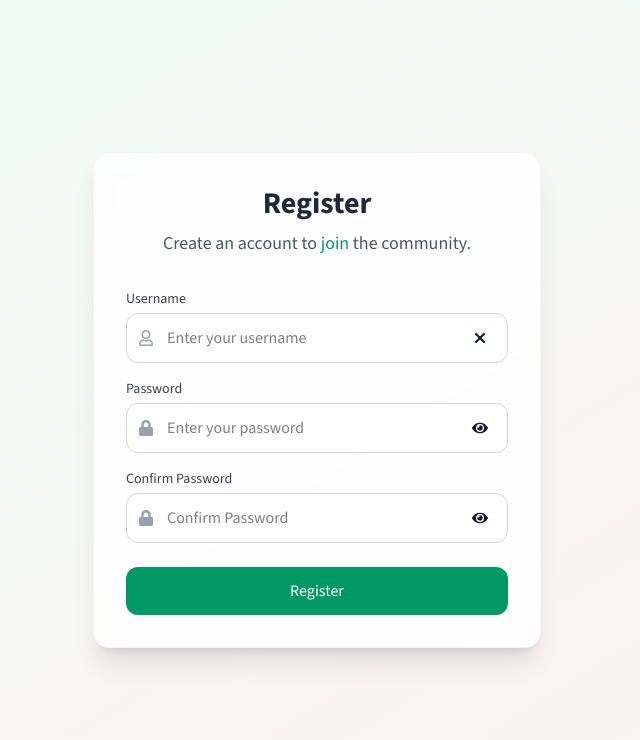
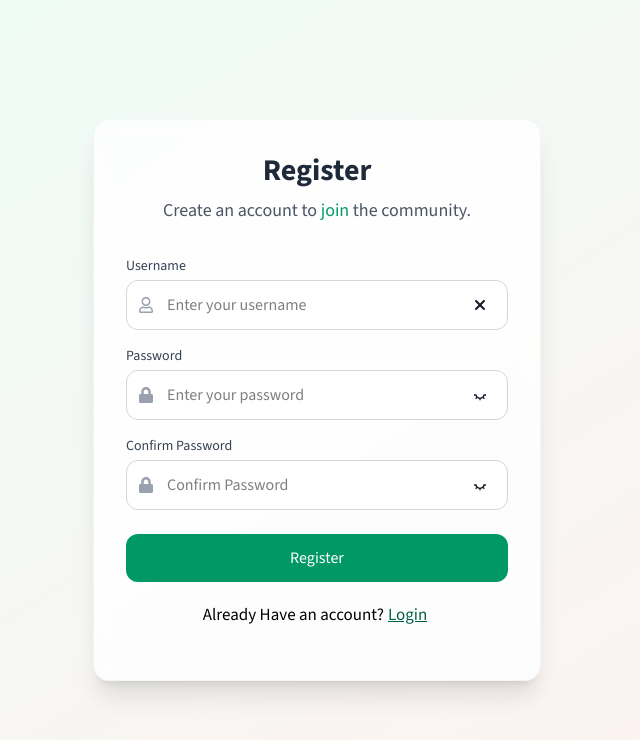
Before and after one commit to firogute/TalkASTU, a React (Vite) app in the folder client/: page /register in a window 1280 px wide. Shown: the top 740 px of the page, without its empty margins (323-963 px from the left). Built offline with nearby package versions, Linux system fonts and the light colour scheme.

Commit message:
feat: implement clear functionality for username input and toggle visibility for password fields

```diff
--- a/client/pages/Register.jsx
+++ b/client/pages/Register.jsx
@@ -1,11 +1,17 @@
-import React from "react";
+import React, { useState } from "react";
+import { Link } from "react-router-dom";
 import { FaRegUser, FaLock, FaEye } from "react-icons/fa";
 import { FaXmark } from "react-icons/fa6";
+import { GrView, GrFormViewHide } from "react-icons/gr";
 
 const Register = () => {
+  const [isView, setIsView] = useState(false);
+  const [isConfirmView, setIsConfirmView] = useState(false);
+  const [userName, setUserName] = useState("");
+
   return (
     <div className="w-screen h-screen bg-gradient-to-br from-emerald-50 to-rose-50 flex justify-center items-center p-4">
-      <div className="shadow-xl max-w-md w-full rounded-2xl border border-gray-100 bg-white/80 backdrop-blur-sm p-8">
+      <div className="shadow-xl max-w-md w-full rounded-2xl border border-gray-100 bg-white/80 backdrop-blur-sm p-8 flex flex-col">
         <div className="flex flex-col items-center mb-8">
           <h1 className="text-3xl font-bold text-gray-800 mb-2">Register</h1>
           <p className="text-lg text-gray-600">
@@ -32,12 +38,17 @@ const Register = () => {
                   type="text"
                   id="uname"
                   name="uname"
+                  value={userName}
                   placeholder="Enter your username"
                   className="block w-full pl-10 pr-3 py-3 rounded-xl border border-gray-300 focus:ring-2 focus:ring-emerald-500 focus:border-emerald-500 bg-white/90"
                   minLength="8"
+                  onChange={(e) => setUserName(e.target.value)}
                   required
                 />
-                <div className="absolute inset-y-0 right-0 mr-3 h-fit my-auto p-2 flex items-center hover:bg-gray-300 rounded-full cursor-pointer">
+                <div
+                  className="absolute inset-y-0 right-0 mr-3 h-fit my-auto p-2 flex items-center hover:bg-gray-300 rounded-full cursor-pointer"
+                  onClick={() => setUserName("")}
+                >
                   <FaXmark className="text-gray-900" />
                 </div>
               </div>
@@ -55,7 +66,7 @@ const Register = () => {
                   <FaLock className="text-gray-400" />
                 </div>
                 <input
-                  type="password"
+                  type={isView ? "text" : "password"}
                   name="password"
                   id="password"
                   placeholder="Enter your password"
@@ -63,8 +74,15 @@ const Register = () => {
                   className="block w-full pl-10 pr-3 py-3 rounded-xl border border-gray-300 focus:ring-2 focus:ring-emerald-500 focus:border-emerald-500 bg-white/90"
                   required
                 />
-                <div className="absolute inset-y-0 right-0 mr-3 h-fit my-auto p-2 flex items-center hover:bg-gray-300 rounded-full cursor-pointer">
-                  <FaEye className="text-gray-900" />
+                <div
+                  className="absolute inset-y-0 right-0 mr-3 h-fit my-auto p-2 flex items-center hover:bg-gray-300 rounded-full cursor-pointer"
+                  onClick={() => setIsView(!isView)}
+                >
+                  {isView ? (
+                    <GrView className="text-gray-900" />
+                  ) : (
+                    <GrFormViewHide className="text-gray-900" />
+                  )}
                 </div>
               </div>
             </div>
@@ -81,15 +99,22 @@ const Register = () => {
                   <FaLock className="text-gray-400" />
                 </div>
                 <input
-                  type="password"
+                  type={isConfirmView ? "text" : "password"}
                   name="confirmPassword"
                   id="confirmPassword"
                   placeholder="Confirm Password"
                   className="block w-full pl-10 pr-3 py-3 rounded-xl border border-gray-300 focus:ring-2 focus:ring-emerald-500 focus:border-emerald-500 bg-white/90"
                   required
                 />
-                <div className="absolute inset-y-0 right-0 mr-3 h-fit my-auto p-2 flex items-center hover:bg-gray-300 rounded-full cursor-pointer">
-                  <FaEye className="text-gray-900" />
+                <div
+                  className="absolute inset-y-0 right-0 mr-3 h-fit my-auto p-2 flex items-center hover:bg-gray-300 rounded-full cursor-pointer"
+                  onClick={() => setIsConfirmView(!isConfirmView)}
+                >
+                  {isConfirmView ? (
+                    <GrView className="text-gray-900" />
+                  ) : (
+                    <GrFormViewHide className="text-gray-900" />
+                  )}
                 </div>
               </div>
             </div>
@@ -102,6 +127,14 @@ const Register = () => {
             Register
           </button>
         </form>
+        <div className="self-center my-5 text-[17px]">
+          <p>
+            Already Have an account?
+            <Link to="/login" className="text-emerald-800 underline p-1">
+              Login
+            </Link>
+          </p>
+        </div>
       </div>
     </div>
   );
```
